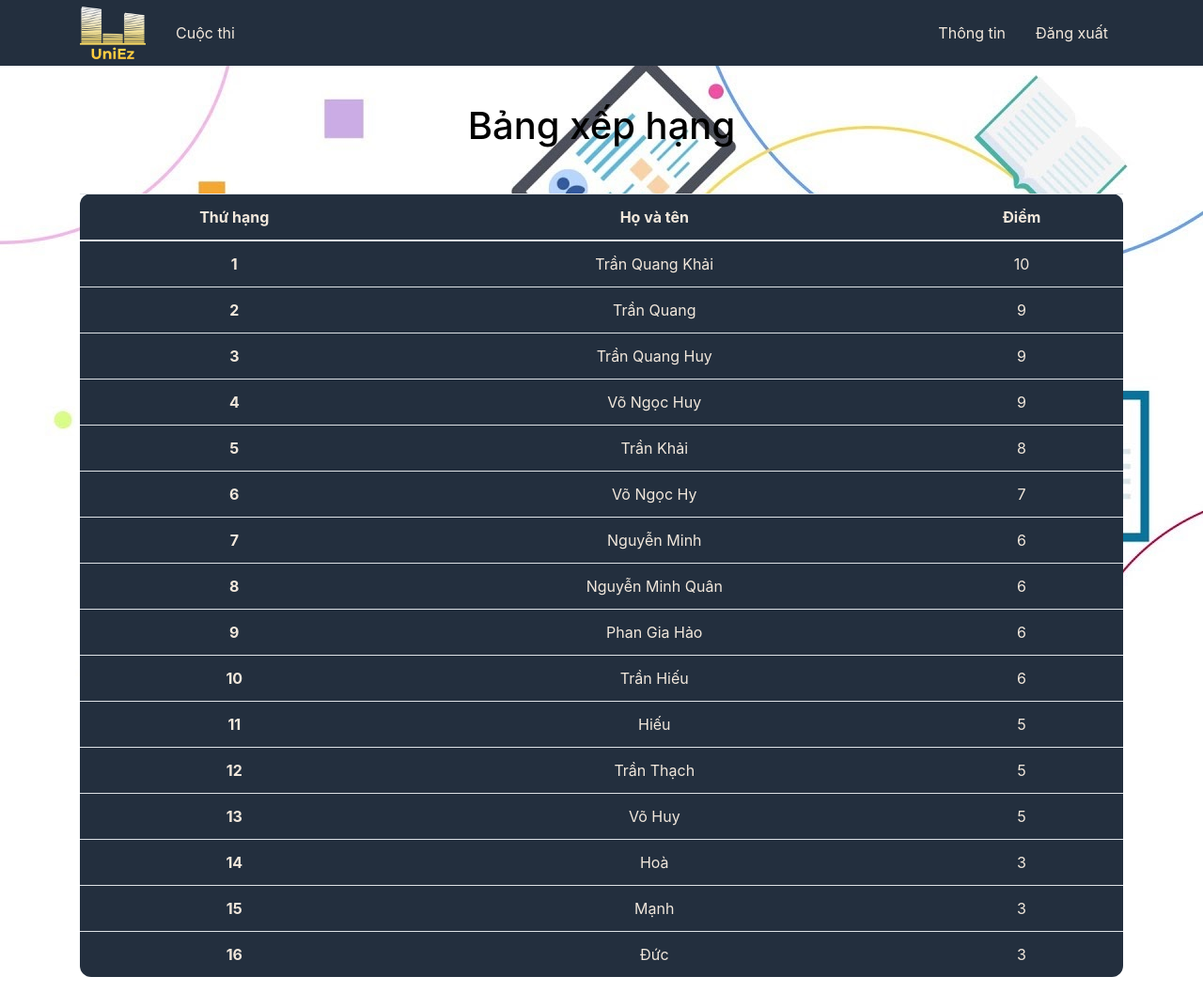
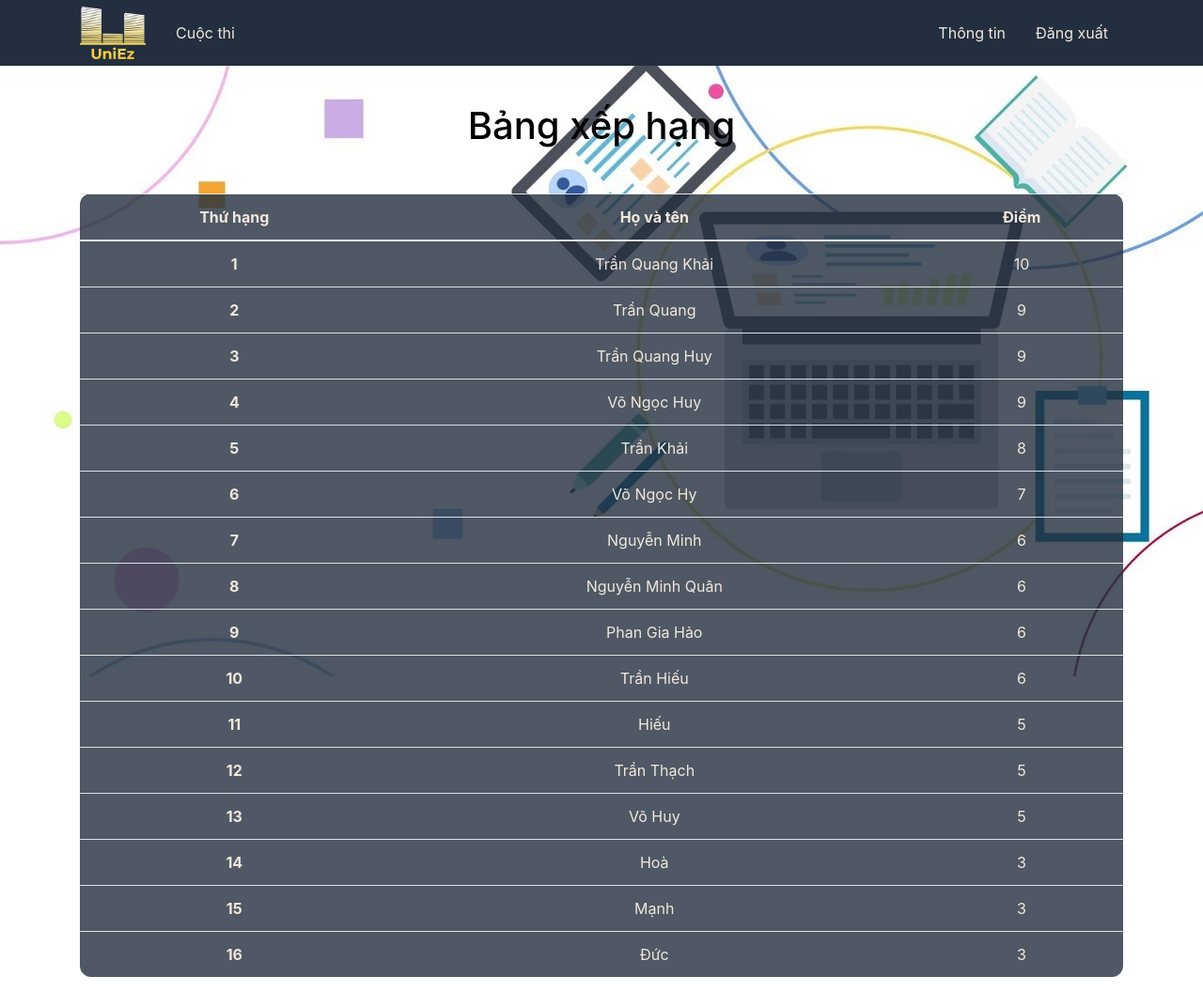
Before and after one commit to 1712514/PTUDW-17TN-Nhom09, a PHP site: page /html/Tscoreboard.html in a window 1280 px wide. Shown: the whole page at 94% size. Run offline with PHP 8.4, Linux system fonts and the light colour scheme.

Commit message:
Edit background-color of table (bxh) to 80%

```diff
--- a/front-end/css/style.css
+++ b/front-end/css/style.css
@@ -34,7 +34,7 @@ body {
     font-weight: bold;
 }
 .bxh {
-    background-color: #232f3e;
+    background-color: rgba(35, 47, 62, 0.8);
     border-radius: 12px;
     padding: 10px;
     text-align: center;
```
